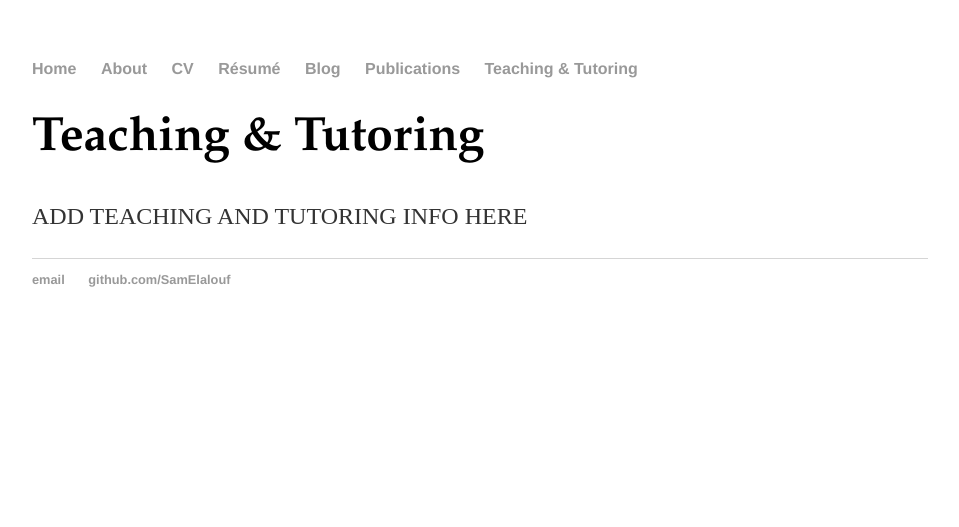
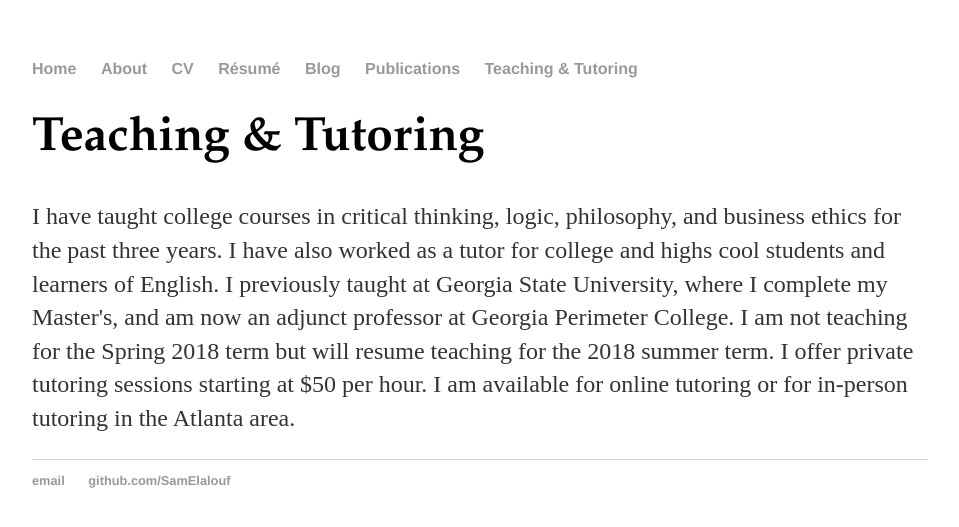
Before and after one commit to SamElalouf/samelalouf.github.io, a Jekyll site: the page built from teachingandtutoring/index.html, in a window 1280 px wide. Shown: the top 527 px of the page, without its empty margins (160-1119 px from the left). Built offline with Jekyll 4.4.1, drawn with Linux system fonts in a browser that asks for light colours.

Commit message:
Update index.html

```diff
--- a/teachingandtutoring/index.html
+++ b/teachingandtutoring/index.html
@@ -4,5 +4,12 @@ title: Teaching &amp; Tutoring
 ---
 <div class="blurb">
 	<h1 style="font-family:Garamond; style="font-size: 28px;">Teaching &amp; Tutoring</h1>
-	<p> ADD TEACHING AND TUTORING INFO HERE </p>
+	<p> I have taught college courses in critical thinking, logic, philosophy, and business ethics for the past three years. I have also worked as a tutor for college and highs cool students and learners of English.
+
+I previously taught at Georgia State University, where I complete my Master's, and am now an adjunct professor at Georgia Perimeter College.
+
+I am not teaching for the Spring 2018 term but will resume teaching for the 2018 summer term.
+
+I offer private tutoring sessions starting at $50 per hour. I am available for online tutoring or for in-person tutoring in the Atlanta area. </p>
+
 </div><!-- /.blurb -->
```
